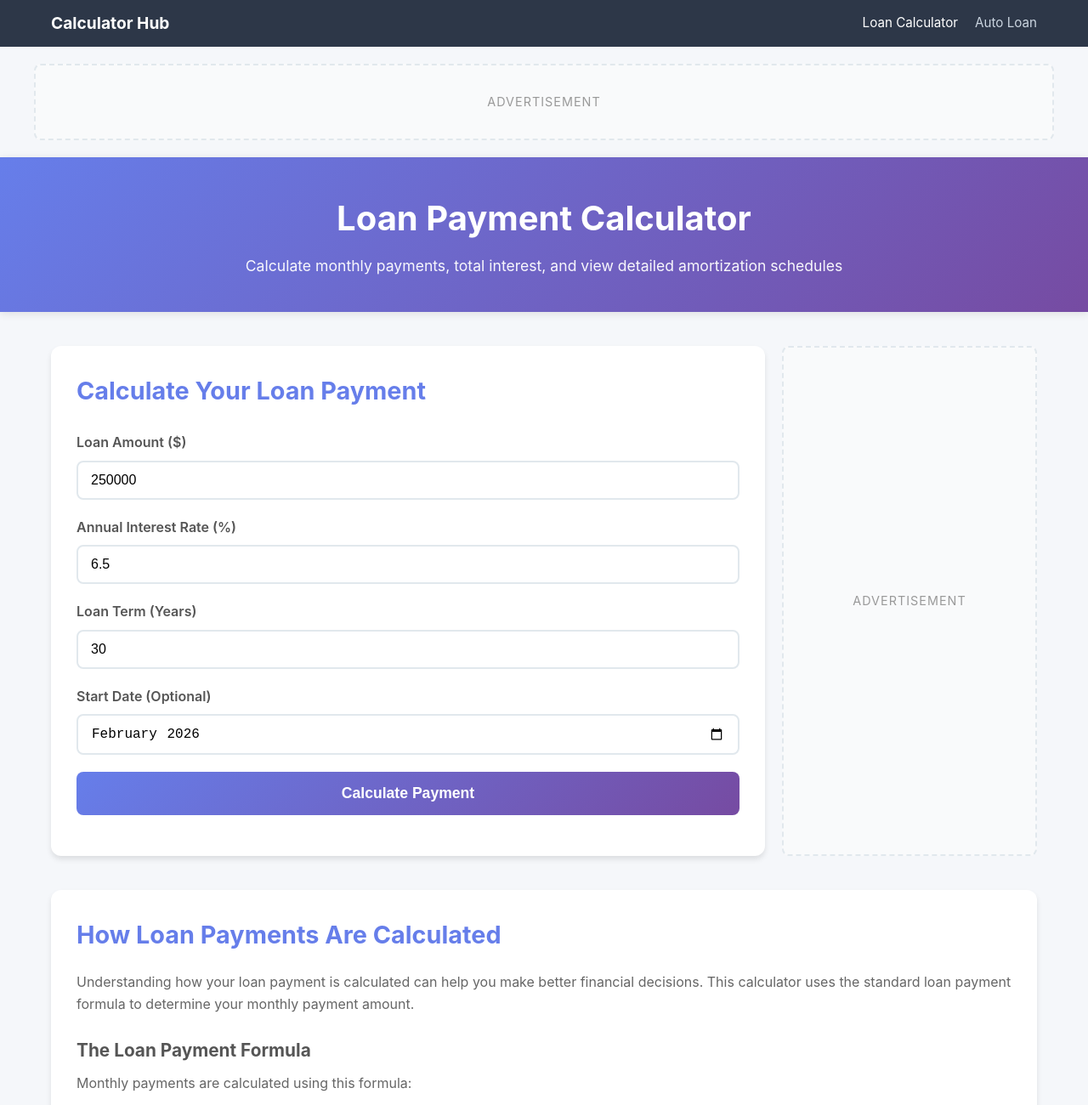
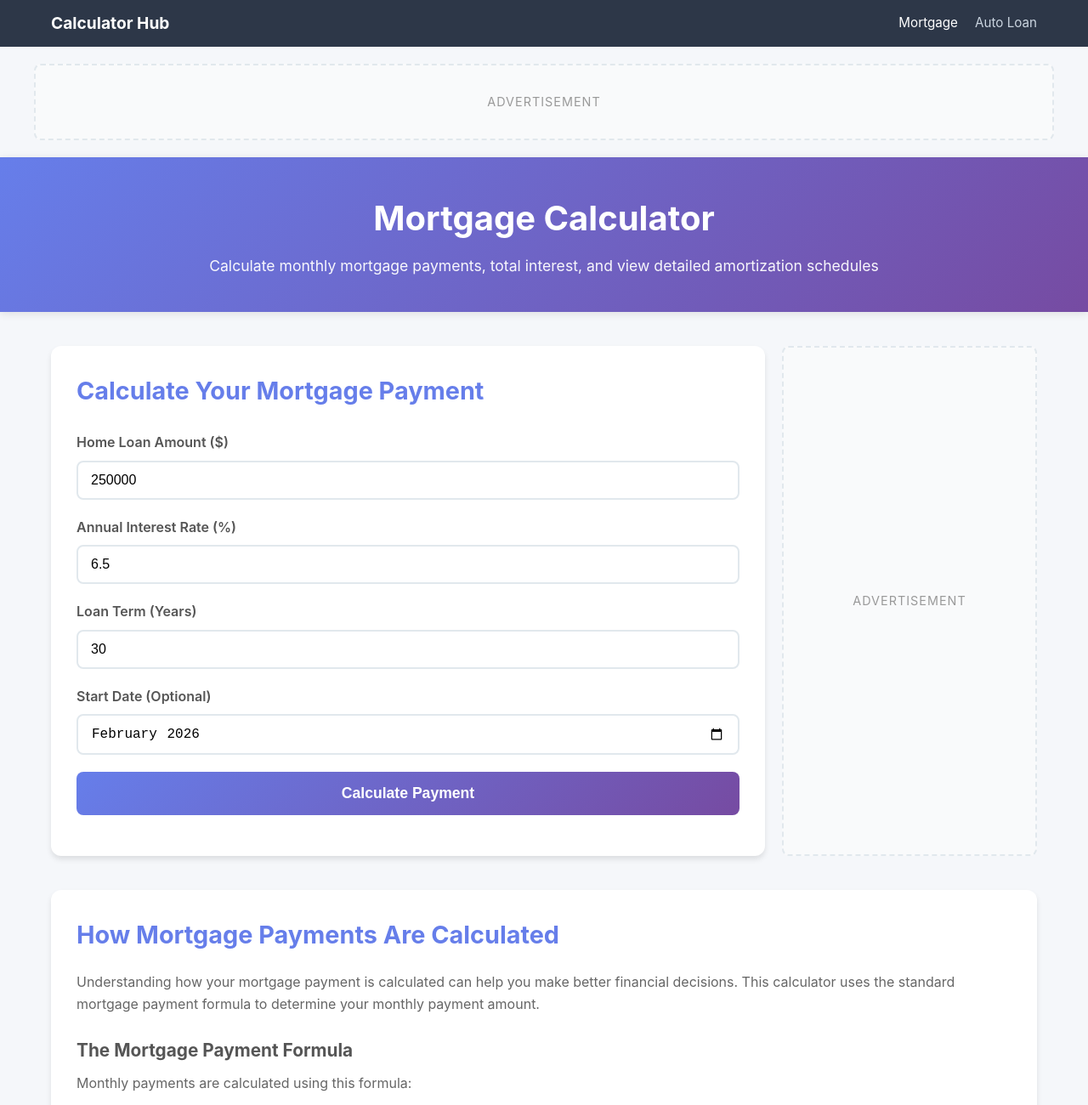
Before and after one commit to BigChungus654/loan-calculator, a plain HTML site: page mortgage-calculator.html in a window 1280 px wide. Shown: the top 1300 px of the page at 85% size. Drawn offline with nearby package versions, Linux system fonts and the light colour scheme.

Commit message:
Rename loan calculator to mortgage calculator
Better SEO - "mortgage calculator" gets significantly more searches

Co-Authored-By: Claude Opus 4.6 <noreply@anthropic.com>

```diff
--- a/loan-calculator.html
+++ b/mortgage-calculator.html
@@ -11,9 +11,9 @@
     </script>
     <meta charset="UTF-8">
     <meta name="viewport" content="width=device-width, initial-scale=1.0">
-    <meta name="description" content="Free loan payment calculator. Calculate monthly payments, total interest, and view amortization schedules for mortgages, auto loans, and personal loans.">
-    <meta name="keywords" content="loan calculator, mortgage calculator, payment calculator, amortization schedule, loan payment">
-    <title>Loan Payment Calculator - Free Monthly Payment & Amortization Calculator</title>
+    <meta name="description" content="Free mortgage calculator. Calculate monthly mortgage payments, total interest, and view amortization schedules for home loans. Compare 15-year and 30-year mortgages.">
+    <meta name="keywords" content="mortgage calculator, home loan calculator, mortgage payment calculator, amortization schedule, mortgage rate calculator, house payment calculator">
+    <title>Mortgage Calculator - Free Monthly Mortgage Payment Calculator</title>
     <link rel="stylesheet" href="styles.css">
     <script src="https://cdn.jsdelivr.net/npm/chart.js@4.4.0/dist/chart.umd.min.js"></script>
 </head>
@@ -22,7 +22,7 @@
         <div class="container">
             <a href="index.html" class="nav-brand">Calculator Hub</a>
             <div class="nav-links">
-                <a href="loan-calculator.html" class="active">Loan Calculator</a>
+                <a href="mortgage-calculator.html" class="active">Mortgage</a>
                 <a href="auto-loan.html">Auto Loan</a>
             </div>
         </div>
@@ -34,8 +34,8 @@
     </div>
 
     <header>
-        <h1>Loan Payment Calculator</h1>
-        <p class="subtitle">Calculate monthly payments, total interest, and view detailed amortization schedules</p>
+        <h1>Mortgage Calculator</h1>
+        <p class="subtitle">Calculate monthly mortgage payments, total interest, and view detailed amortization schedules</p>
     </header>
 
     <main>
@@ -43,11 +43,11 @@
             <!-- Calculator Section -->
             <section class="calculator-section">
                 <div class="calculator-card">
-                    <h2>Calculate Your Loan Payment</h2>
+                    <h2>Calculate Your Mortgage Payment</h2>
 
                     <form id="loanForm">
                         <div class="form-group">
-                            <label for="loanAmount">Loan Amount ($)</label>
+                            <label for="loanAmount">Home Loan Amount ($)</label>
                             <input type="number" id="loanAmount" name="loanAmount" min="1" step="1" value="250000" required>
                         </div>
 
@@ -78,7 +78,7 @@
 
             <!-- Results Section -->
             <section id="resultsSection" class="results-section" style="display: none;">
-                <h2>Your Loan Summary</h2>
+                <h2>Your Mortgage Summary</h2>
 
                 <div class="results-grid">
                     <div class="result-card">
@@ -138,11 +138,11 @@
 
             <!-- Educational Content -->
             <section class="content-section">
-                <h2>How Loan Payments Are Calculated</h2>
+                <h2>How Mortgage Payments Are Calculated</h2>
 
-                <p>Understanding how your loan payment is calculated can help you make better financial decisions. This calculator uses the standard loan payment formula to determine your monthly payment amount.</p>
+                <p>Understanding how your mortgage payment is calculated can help you make better financial decisions. This calculator uses the standard mortgage payment formula to determine your monthly payment amount.</p>
 
-                <h3>The Loan Payment Formula</h3>
+                <h3>The Mortgage Payment Formula</h3>
                 <p>Monthly payments are calculated using this formula:</p>
                 <div class="formula">
                     M = P[r(1+r)^n] / [(1+r)^n-1]
@@ -213,7 +213,7 @@
     <footer>
         <div class="container">
             <p><strong>Disclaimer:</strong> This calculator is provided for educational and informational purposes only. It does not constitute financial advice. The results are estimates based on the information you provide. Actual loan terms, payments, and costs may vary. Always consult with a qualified financial advisor or lender for specific advice regarding your financial situation.</p>
-            <p>&copy; 2026 Loan Payment Calculator. All rights reserved.</p>
+            <p>&copy; 2026 Calculator Hub. All rights reserved.</p>
         </div>
     </footer>
 
```
Also changed, not shown: auto-loan.html (+1 -1 lines), index.html (+4 -4 lines).
